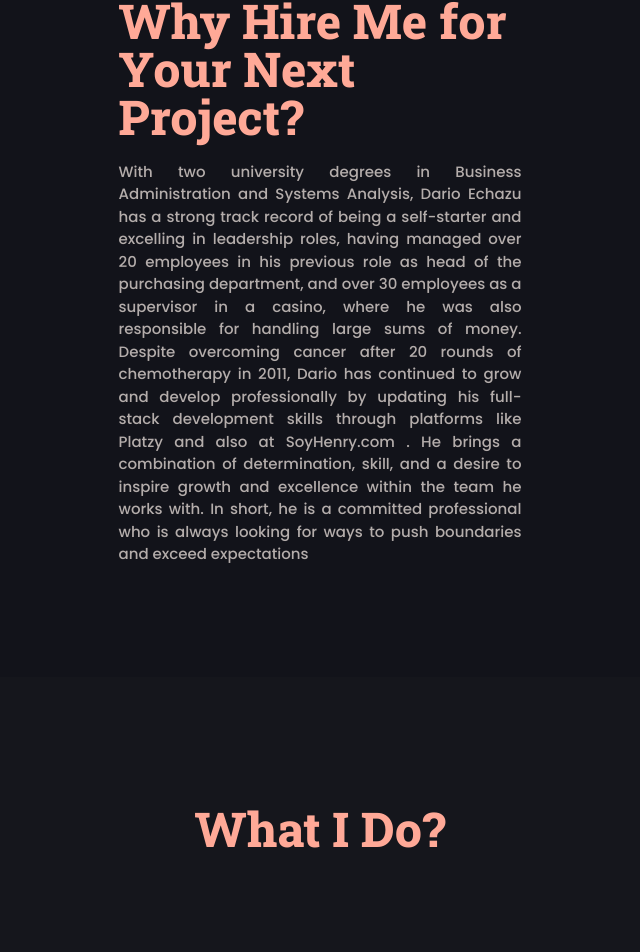
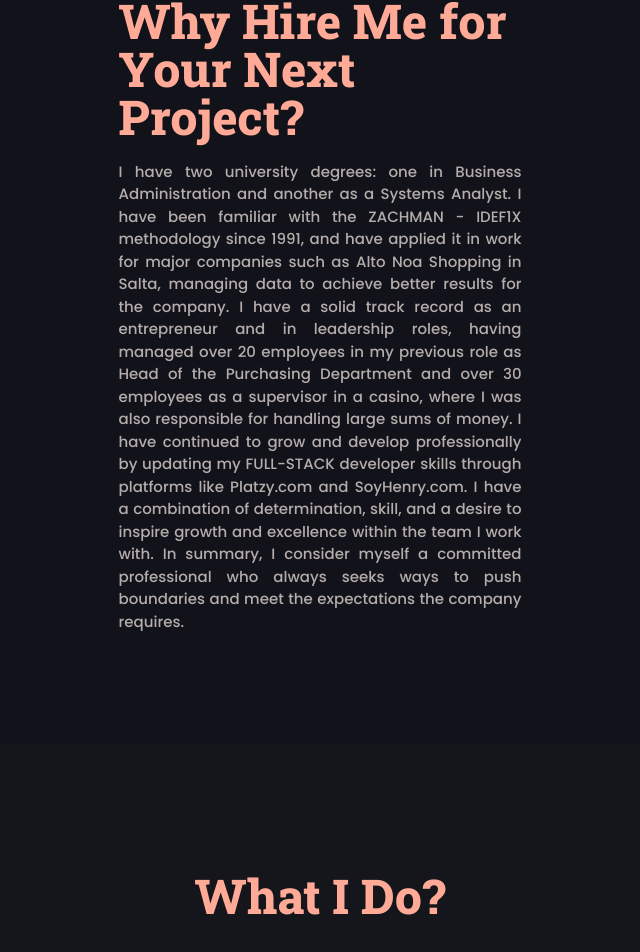
Before and after one commit to CanarioEchazu/DarioPortfolio, a React (Vite) app: page / in a window 1280 px wide. Shown: the part 846-1798 px from the top of the page, without its empty margins (320-960 px from the left). Built offline with nearby package versions, Linux system fonts and the light colour scheme.

Commit message:
Yes 27-2 Third finish commit

```diff
--- a/src/components/about.jsx
+++ b/src/components/about.jsx
@@ -29,27 +29,16 @@ const About = () => {
       id="about"
     >
       <div className="px-4 md:max-w-md md:px-14 lg:max-w-[515px]">
-        {/* <div className={`mb-5 font-roboto-slab font-extrabold text-white md:text-4xl lg:text-${nameFontSize}`}>
-          <span>Dario Echazu</span>
-        </div> */}
         <div className="mb-5 font-roboto-slab text-2xl font-extrabold text-accent-lighter md:text-4xl lg:text-5xl">
           <span>Why Hire Me for Your Next Project?</span>
         </div>
         <div className="mb-5 text-justify font-poppins text-[13px] font-medium text-light lg:text-[15px]">
           <span>
-            With two university degrees in Business Administration and Systems
-            Analysis, Dario Echazu has a strong track record of being a
-            self-starter and excelling in leadership roles, having managed over
-            20 employees in his previous role as head of the purchasing
-            department, and over 30 employees as a supervisor in a casino, where
-            he was also responsible for handling large sums of money. Despite
-            overcoming cancer after 20 rounds of chemotherapy in 2011, Dario has
-            continued to grow and develop professionally by updating his
-            full-stack development skills through platforms like Platzy and also
-            at SoyHenry.com . He brings a combination of determination, skill,
-            and a desire to inspire growth and excellence within the team he
-            works with. In short, he is a committed professional who is always
-            looking for ways to push boundaries and exceed expectations
+          I have two university degrees: one in Business Administration and another as a Systems Analyst. I have been familiar with the ZACHMAN - IDEF1X methodology since 1991, and have applied it in work for major companies such as Alto Noa Shopping in Salta, managing data to achieve better results for the company.
+
+I have a solid track record as an entrepreneur and in leadership roles, having managed over 20 employees in my previous role as Head of the Purchasing Department and over 30 employees as a supervisor in a casino, where I was also responsible for handling large sums of money.
+
+I have continued to grow and develop professionally by updating my FULL-STACK developer skills through platforms like Platzy.com and SoyHenry.com. I have a combination of determination, skill, and a desire to inspire growth and excellence within the team I work with. In summary, I consider myself a committed professional who always seeks ways to push boundaries and meet the expectations the company requires.
           </span>
         </div>
       </div>
```
